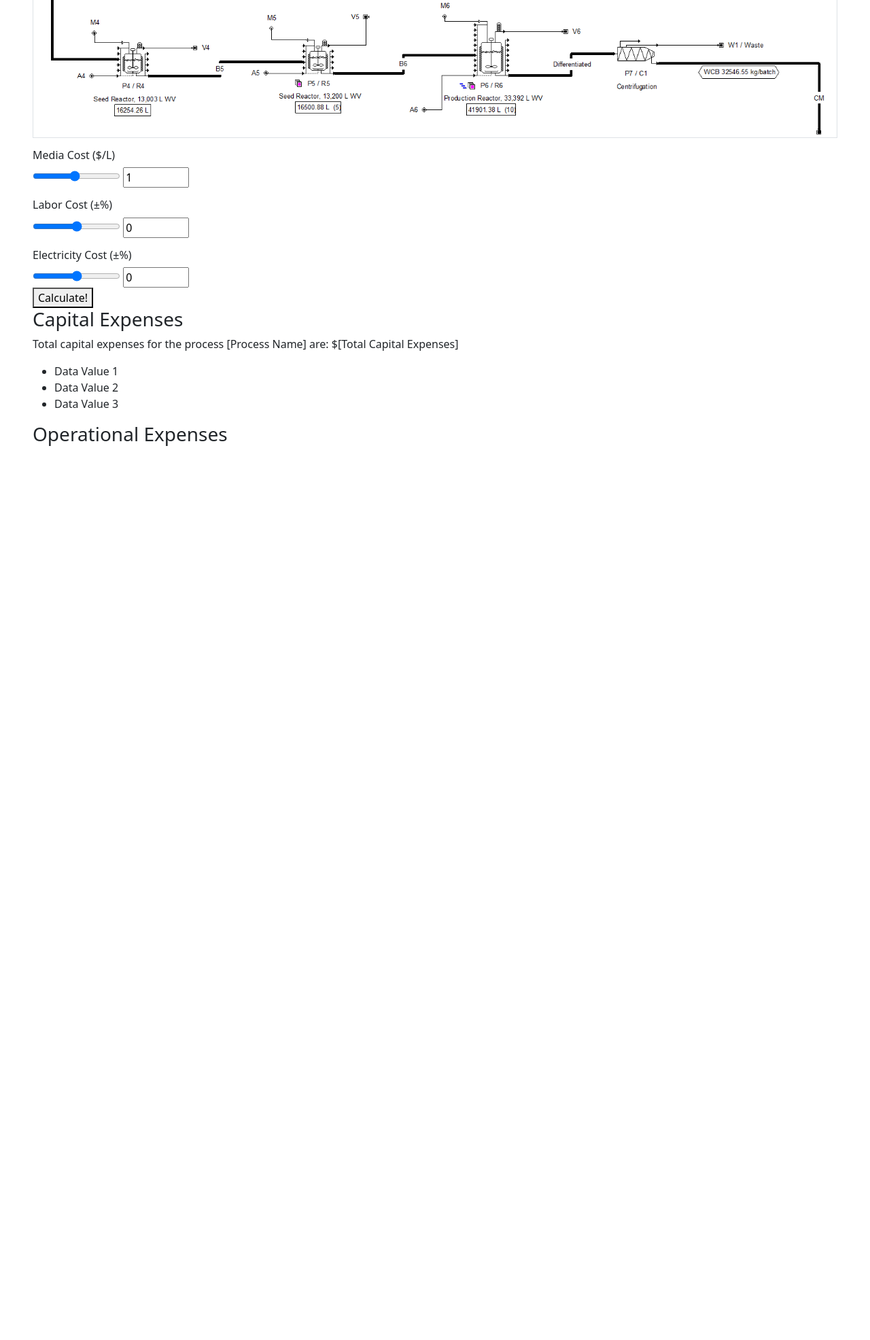
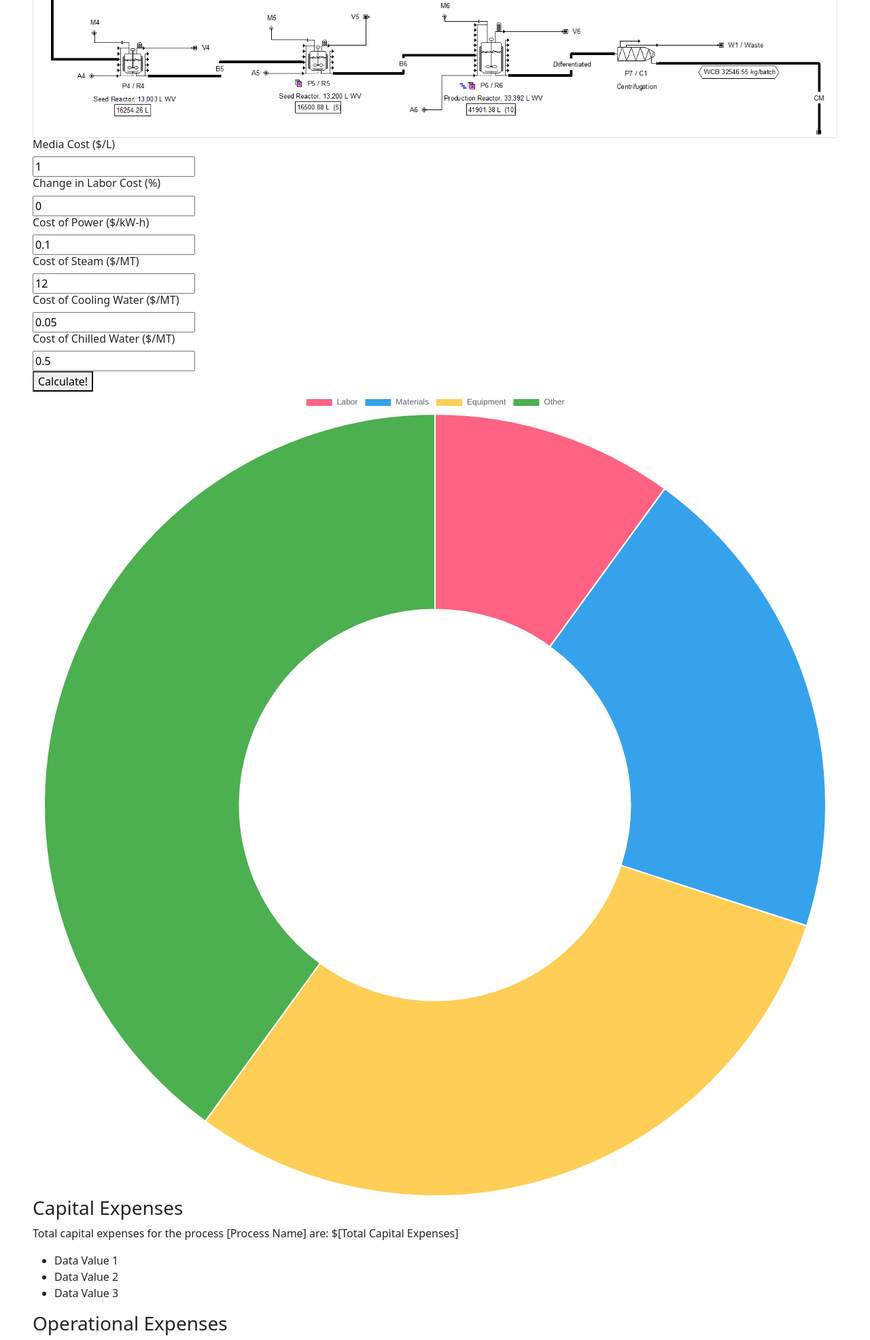
Before and after one commit to GitYaw/Dashboard, a Flask app: page / in a window 1280 px wide. Shown: the part 466-2437 px from the top of the page at 68% size. Before the commit the page ends 1122 px from the top, so only its background shows below. Run offline with Flask 3, Linux system fonts and the light colour scheme.

Commit message:
Add image and modify inputs

```diff
--- a/templates/landing.html
+++ b/templates/landing.html
@@ -6,6 +6,7 @@
 	<meta name="viewport" content="width=device-width, initial-scale=1">
 	<title>Dashboard</title>
 	<script src="static/landing.js"> </script>
+    <script src="https://cdn.jsdelivr.net/npm/chart.js"></script>
     <link href="https://cdn.jsdelivr.net/npm/bootstrap@5.3.2/dist/css/bootstrap.min.css" rel="stylesheet" integrity="sha384-T3c6CoIi6uLrA9TneNEoa7RxnatzjcDSCmG1MXxSR1GAsXEV/Dwwykc2MPK8M2HN" crossorigin="anonymous">
 </head>
 
@@ -25,8 +26,33 @@
 			<img src="static/40K_STR.png" alt="Flow Diagram" id="flowDiagram" class="img-fluid border">
 		</div>
 		<div id="Parameters">
+            <div class="parameter">
+                <h6>Media Cost ($/L)</h6>
+                <input type="number" value="1">
+            </div>
+            <div class="parameter">
+                <h6>Change in Labor Cost (%)</h6>
+                <input type="number" value="0">
+            </div>
+            <div class="parameter">
+                <h6>Cost of Power ($/kW-h)</h6>
+                <input type="number" value="0.1">
+            </div>
+            <div class="parameter">
+                <h6>Cost of Steam ($/MT)</h6>
+                <input type="number" value="12">
+            </div>
+            <div class="parameter">
+                <h6>Cost of Cooling Water ($/MT)</h6>
+                <input type="number" value="0.05">
+            </div>
+            <div class="parameter">
+                <h6>Cost of Chilled Water ($/MT)</h6>
+                <input type="number" value="0.5">
+            </div>
+            <div>
             <!-- can modularize/create function for this -->
-            <div class="parameter">
+            <!-- <div class="parameter">
                 <h6 class="mt-3">Media Cost ($/L)</h6>
                 <input type="range" id="mediaCostSlider" min="0.1" max="2" step="0.1" value="1"
                     oninput="updateParameter('mediaCost', this.value, 'true')">
@@ -41,15 +67,17 @@
                     onchange="updateParameter('laborCost', this.value)">
             </div>
             <div class="parameter">
-                <h6 class="mt-3">Electricity Cost (±%)</h6>
-                <input type="range" id="electricityCostSlider" min="-20" max="20" step="2" value="0"
-                    oninput="updateParameter('electricityCost', this.value, 'true')">
-                <input type="number" id="electricityCost" min="-20" max="20" step="2" value="0"
-                    onchange="updateParameter('electricityCost', this.value)">
+                <h6 class="mt-3">Power Cost ($/kW-h)</h6>
+                <input type="range" id="powerCostSlider" min="-20" max="20" step="2" value="0"
+                    oninput="updateParameter('powerCost', this.value, 'true')">
+                <input type="number" id="powerCost" min="-20" max="20" step="2" value="0"
+                    onchange="updateParameter('powerCost', this.value)">
+            </div> -->
             </div>
-		<button>Calculate!</button>
+		<button onclick="updateChart()">Calculate!</button>
 	</section>
 	<section id="Outputs">
+        <canvas id="expensesChart"></canvas>
 		<div class="category">
 			<h3>Capital Expenses</h3>
 			<p>Total capital expenses for the process [Process Name] are: $[Total Capital Expenses]</p>
```
Also changed, not shown: static/landing.js (+57 -7 lines), static/210K_STR.png (added), 1 other file.
